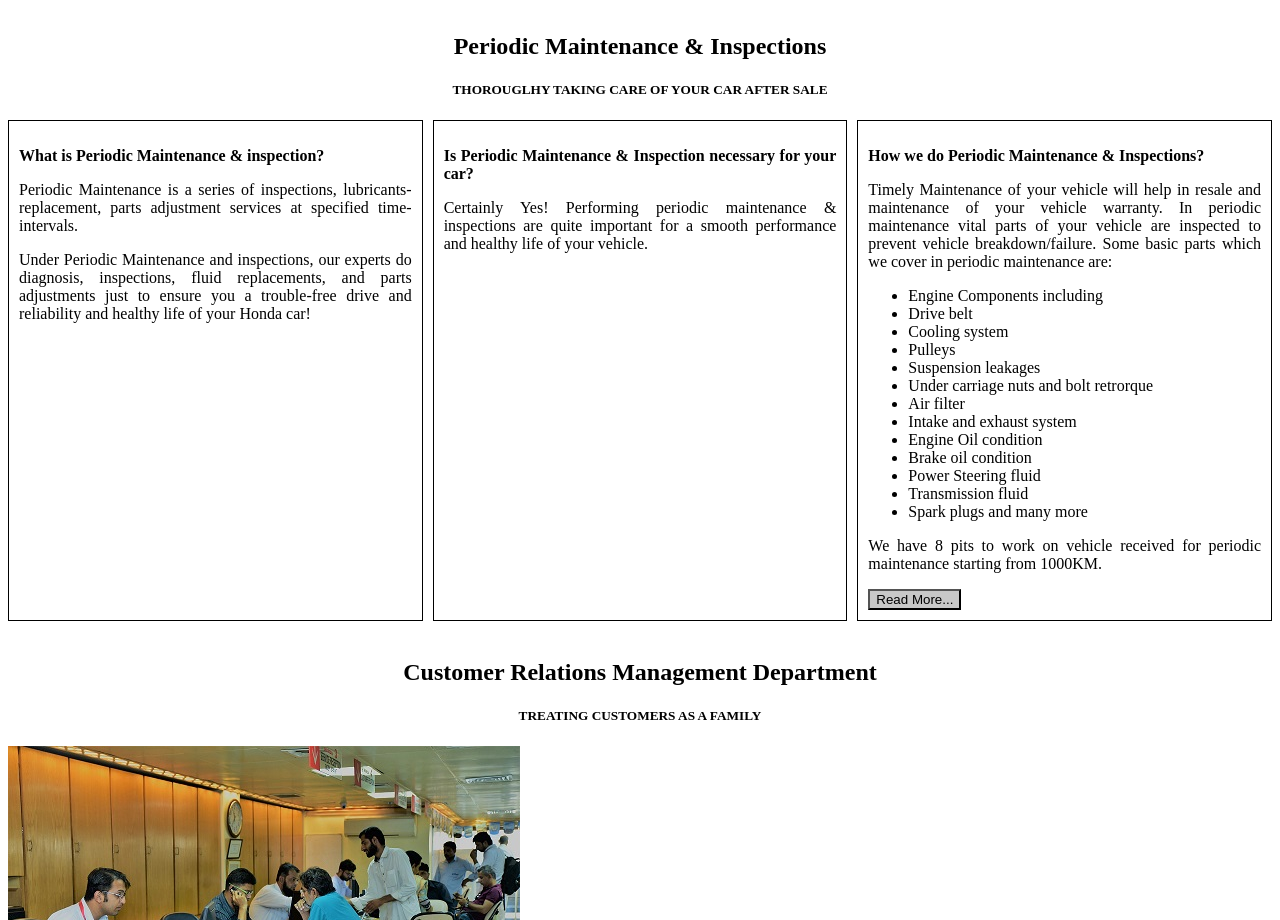
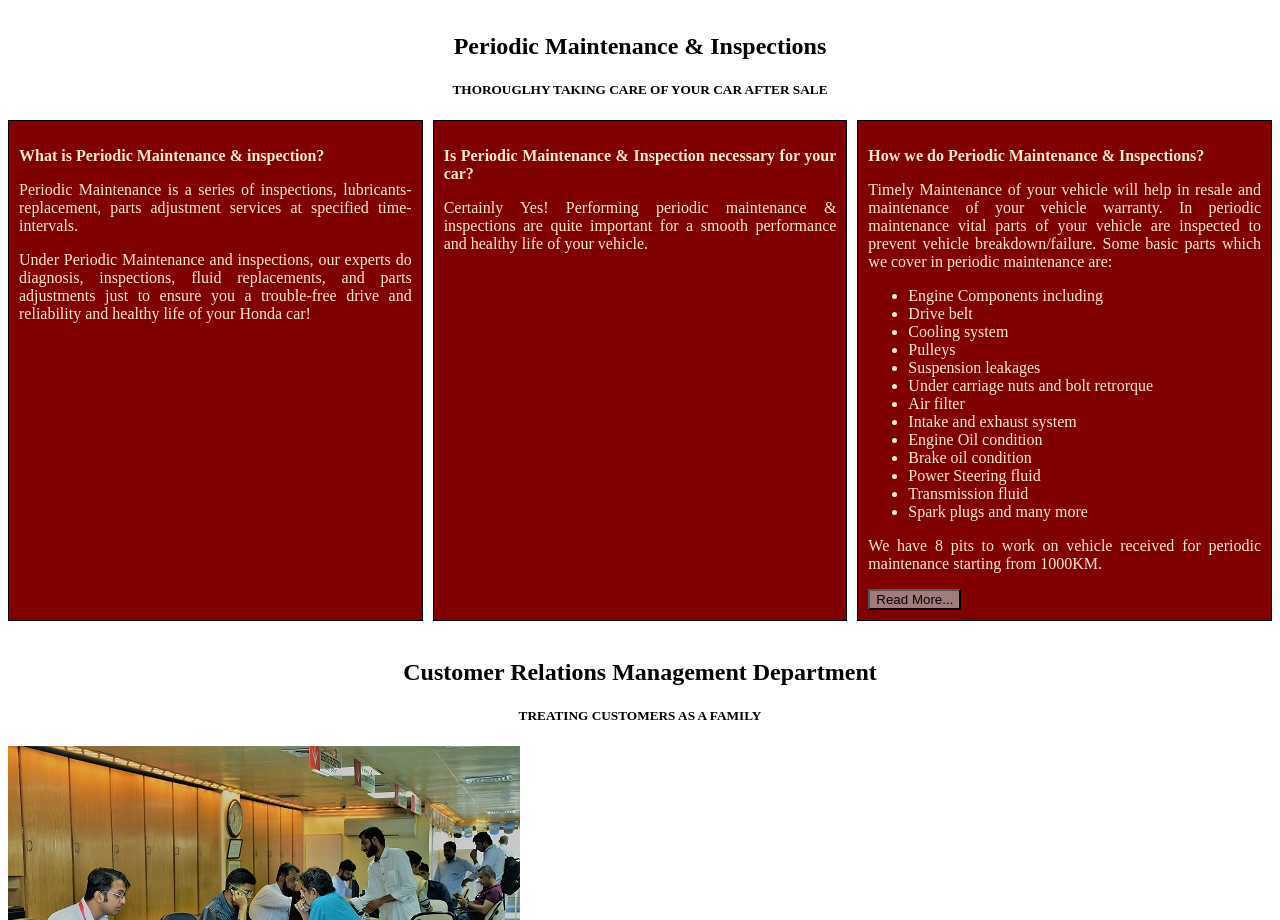
Before and after one commit to techsflex/hdi_website, a plain HTML site: page aftersales.html in a window 1280 px wide. Shown: the part 1300-2220 px from the top of the page. Drawn offline with Linux system fonts and the light colour scheme.

Commit message:
add background colour to periodic maintenance

```diff
--- a/css/slick.css
+++ b/css/slick.css
@@ -107,6 +107,8 @@ button:hover {
 .grid-items {
 	text-align: justify;
 	border: thin solid black;
+	background: maroon;
+	color: blanchedalmond;
 	padding: 10px;
 }
 
```
